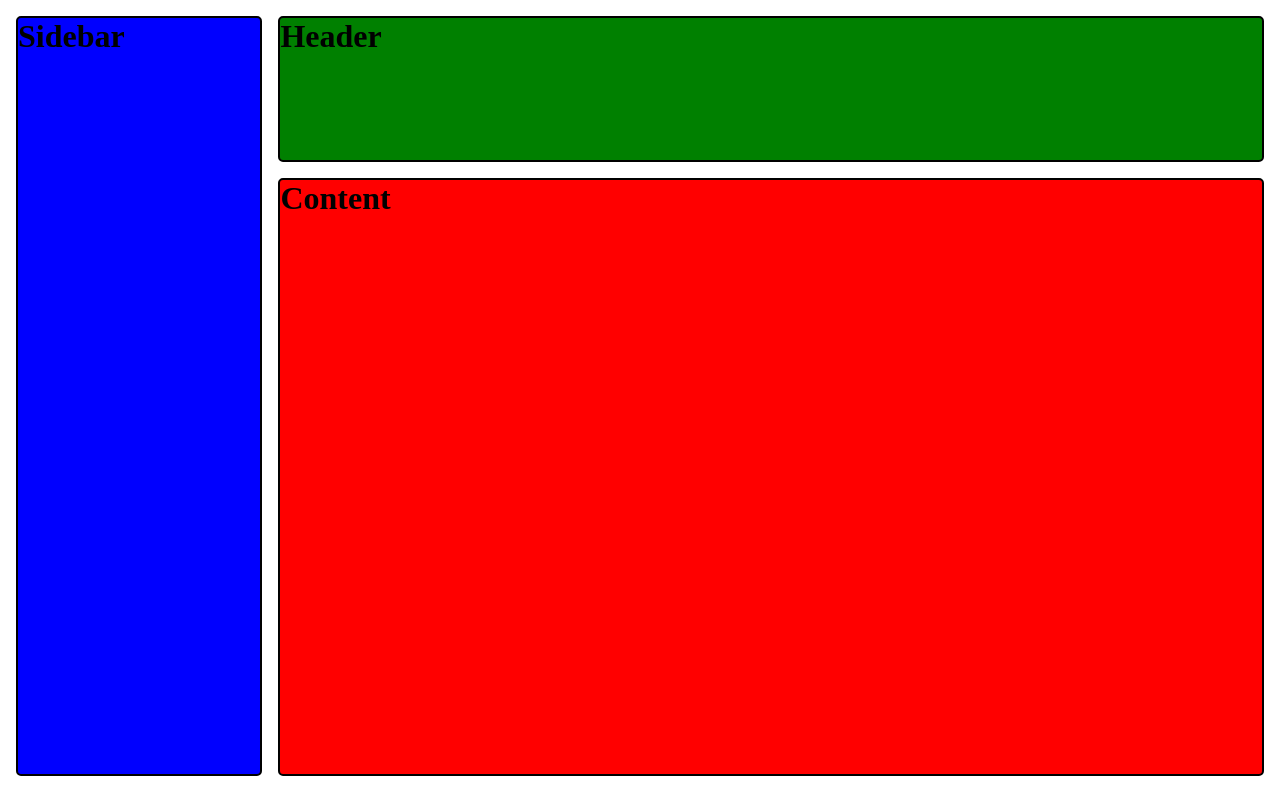
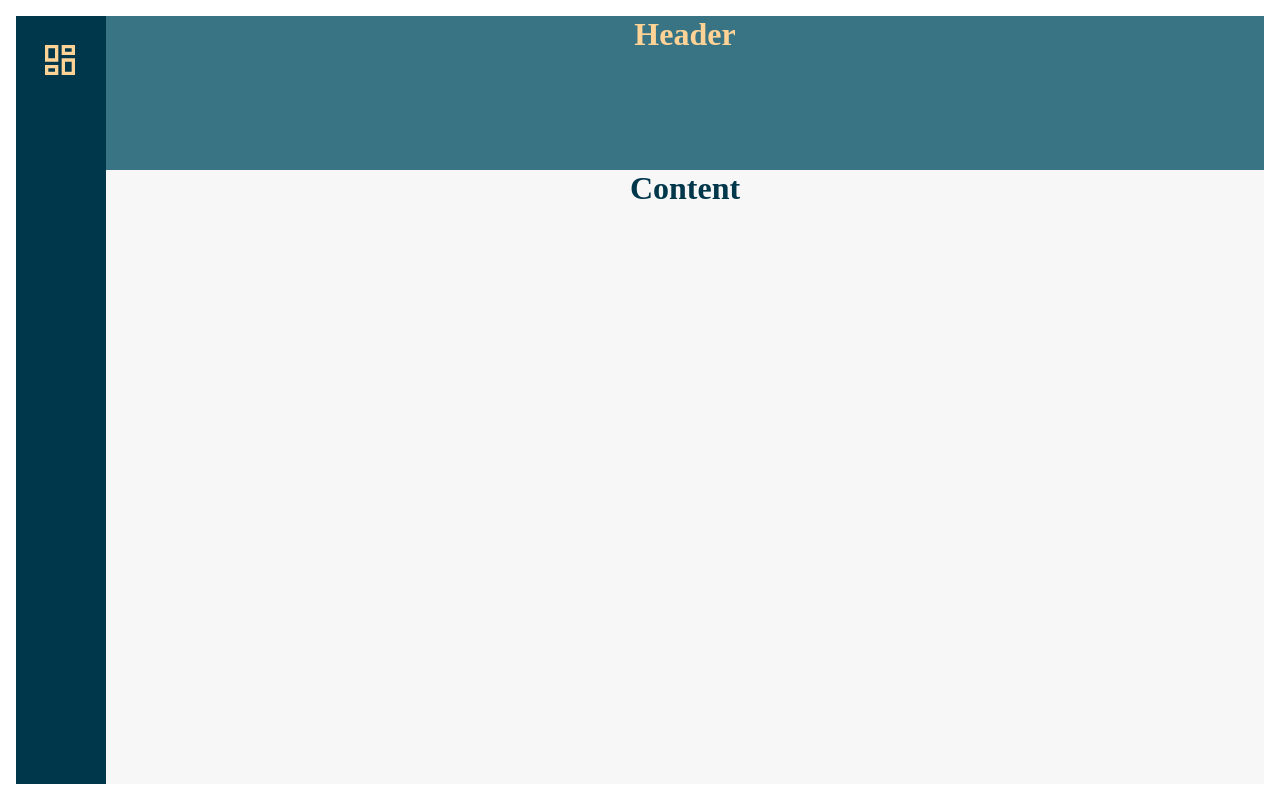
Before and after one commit to Vedad24/Dashboard, a plain HTML site: page index.html in a window 1280 px wide. Drawn offline with Linux system fonts and the light colour scheme.

Commit message:
added colors and made the sidebar expandable

```diff
--- a/index.html
+++ b/index.html
@@ -9,7 +9,10 @@
 <body>
     <div class="container">
         <div class="sidebar">
-            <h1>Sidebar</h1>
+            <div class="item">
+                <svg id="dashboard-icon" xmlns="http://www.w3.org/2000/svg" viewBox="0 0 24 24"><title>view-dashboard-outline</title><path d="M19,5V7H15V5H19M9,5V11H5V5H9M19,13V19H15V13H19M9,17V19H5V17H9M21,3H13V9H21V3M11,3H3V13H11V3M21,11H13V21H21V11M11,15H3V21H11V15Z" /></svg>
+                <p>Dashboard</p>
+            </div>
         </div>
         <div class="header">
             <h1>Header</h1>
--- a/style.css
+++ b/style.css
@@ -1,33 +1,78 @@
 *{
     padding: 0;
     margin: 0;
+    box-sizing: border-box;
 }
 
 .container{
-    height: 95vh;
+    height: 100vh;
     padding: 1rem;
     display: grid;
-    grid-template-columns: 1fr 4fr;
+    grid-template-columns: 0.2fr 4fr;
     grid-template-rows: 1fr 1fr 3fr;
-    gap: 1rem;
 }
 
 .sidebar, .header, .content{
-    border: 2px solid black;
-    border-radius: 5px;
+    /* border: 2px solid black;
+    border-radius: 5px; */
+    text-align: center;
 }
 
 .sidebar{
-    background-color: blue;
+    background-color: #00374b;
+    grid-column: 1 / 2;
     grid-row: 1 / 4;
+    color: #ffd396 ;
+    overflow: hidden;
+    display: flex;
+    align-items: flex-start;
+    min-width: 90px;
+    transition-duration: 500ms;
+}
+
+.sidebar #dashboard-icon{
+    width: 40px;
+    fill: #ffd396;
+}
+
+.sidebar .item{
+    display: flex;
+    align-items: center;
+    margin-left: 1.5rem;
+    margin-top: 1em;
+    gap: 2rem;
+    font-size: 24px;
+}
+
+.sidebar:hover{
+    min-width: 220px;
+    transition-duration: 500ms;
+    padding-right: 15rem;
 }
 
 .header{
-    background-color: green;
+    background-color: #397484  ;
+    color: #ffd396 ;
     grid-row: 1 / 2;
+    grid-column: 2 / 3;
 }
 
 .content{
-    background-color: red;
+    background-color: #f7f7f7 ;
     grid-row: 2 / 4;
+    grid-column: 2 / 3;
+    color: #00374b  ;
 }
+
+/*COLORS*/
+/*#feb8b8 #9cabfe #4c78fd*/
+
+/*#ddb748 #263d0f #92b35a   green*/
+
+/*#73338a #20478a #5d5d5d*/
+
+/*#005770 #7ca046 #8c8c8c(text of main)*/
+
+/*#1b1b1b #582769 #de631d*/
+
+/*#00374b ##397484 #ffd396*/
```
